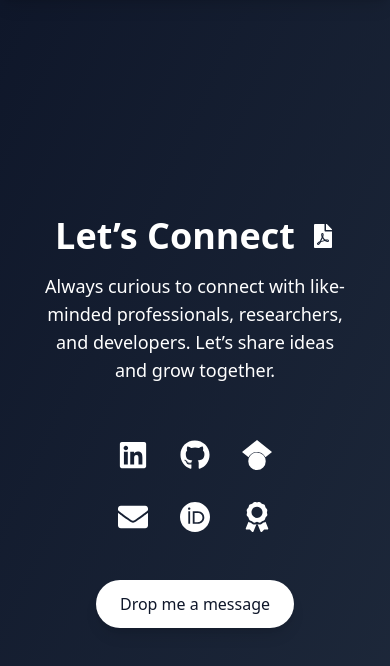
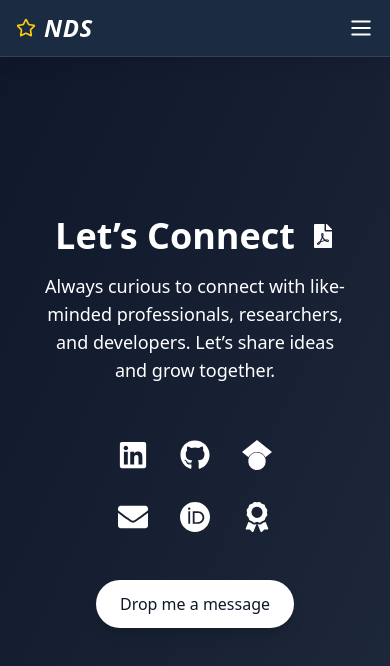
Before and after one commit to NehaDhirendraSirur/portfolio, a React (Create React App) app: page /portfolio/contact in a window 390 px wide. Shown: the top 666 px of the page. Built offline with nearby package versions, Linux system fonts and the light colour scheme.

Commit message:
exp page  hamburger icon fix

```diff
--- a/src/common/Navbar.jsx
+++ b/src/common/Navbar.jsx
@@ -3,7 +3,6 @@
 import { Link, useLocation } from "react-router-dom";
 import { Star, Menu, X, FileText } from "lucide-react";
 import resumePDF from "../assets/NehaSirur_Resume.pdf";
-
 
 const Navbar = () => {
   const [scrollUp, setScrollUp] = useState(true);
@@ -21,13 +20,29 @@
     { name: "Contact", path: "/contact" },
   ];
 
+  /* 🔹 RESET NAVBAR ON ROUTE CHANGE */
+  useEffect(() => {
+    setScrollUp(true);
+    setLastScrollY(window.scrollY);
+    setMobileOpen(false);
+  }, [location.pathname]);
+
+  /* 🔹 SCROLL HANDLER (DESKTOP ONLY) */
   useEffect(() => {
     const handleScroll = () => {
+      // Do not auto-hide navbar on mobile
+      if (window.innerWidth < 640) return;
+
       const currentY = window.scrollY;
+
+      // Small threshold to avoid flicker
+      if (Math.abs(currentY - lastScrollY) < 10) return;
+
       setScrollUp(currentY < lastScrollY);
       setLastScrollY(currentY);
       setMobileOpen(false);
     };
+
     window.addEventListener("scroll", handleScroll);
     return () => window.removeEventListener("scroll", handleScroll);
   }, [lastScrollY]);
@@ -52,7 +67,6 @@
           </h1>
         </Link>
 
-
         {/* Desktop Navigation */}
         <div className="hidden sm:flex items-center space-x-6">
           {navLinks.map((link) => (
@@ -69,7 +83,7 @@
             </Link>
           ))}
 
-        {/* Resume icon (desktop only) */}
+          {/* Resume icon */}
           <a
             href={resumePDF}
             target="_blank"
@@ -80,9 +94,7 @@
           >
             <FileText size={20} />
           </a>
-
         </div>
-
 
         {/* Mobile Hamburger */}
         <button
```
Lines whose indentation alone changed are shown as unchanged.
